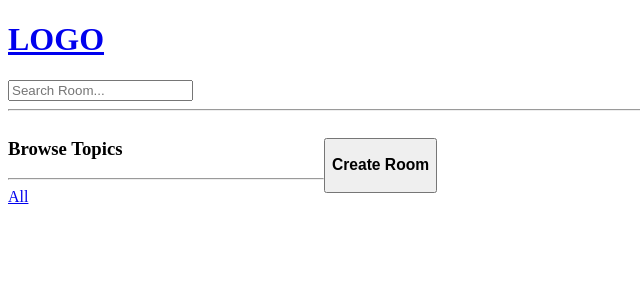
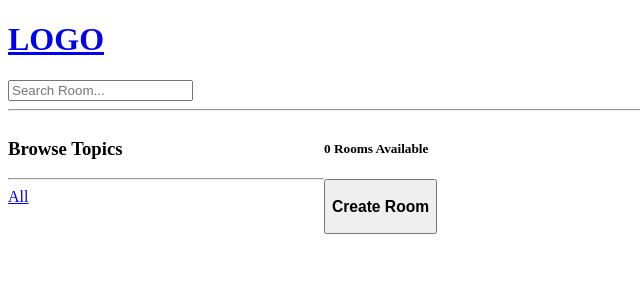
Before and after one commit to parthsitoot/StudyBud, a Django app: page / in a window 1280 px wide. Shown: the top 300 px of the page, without its empty margins (0-640 px from the left). Run offline with Django 5.2, Linux system fonts and the light colour scheme; data that the repository does not hold is empty.

Commit message:
Adding files

```diff
--- a/StudBud/base/templates/base/home.html
+++ b/StudBud/base/templates/base/home.html
@@ -1,6 +1,14 @@
 {% extends 'main.html' %}
 
 {% block content %}
+<DOCTYPE html>
+<html lang="en">
+<head>
+    <meta charset="UTF-8">
+    <meta name="viewport" content="width=device-width, initial-scale=1.0">
+    <title>StudBud Home</title>
+</head>
+<body>
 
     <style>
         .home-container {
@@ -27,6 +35,7 @@
 
 
         <div>
+            <h5>{{room_count}} Rooms Available</h5>
             <a href="{% url 'create-room' %}">
                 <h3><button><h3>Create Room</h3></button></h3>
             </a>
@@ -43,3 +52,5 @@
         </div>
     </div>
     {% endblock %}
+</body>
+</html>
--- a/StudBud/base/views.py
+++ b/StudBud/base/views.py
@@ -24,7 +24,9 @@ def home(request):
         Q(name__icontains=q) |
         Q(description__icontains=q))
 
-    context = {'rooms': rooms, 'topics': topics}
+    room_count = rooms.count()
+
+    context = {'rooms': rooms, 'topics': topics, 'room_count': room_count}
     return render(request, 'base/home.html', context)
 
 def createRoom(request):
```
Also changed, not shown: StudBud/templates/main.html (line endings or trailing spaces). Lines whose indentation alone changed are shown as unchanged.
